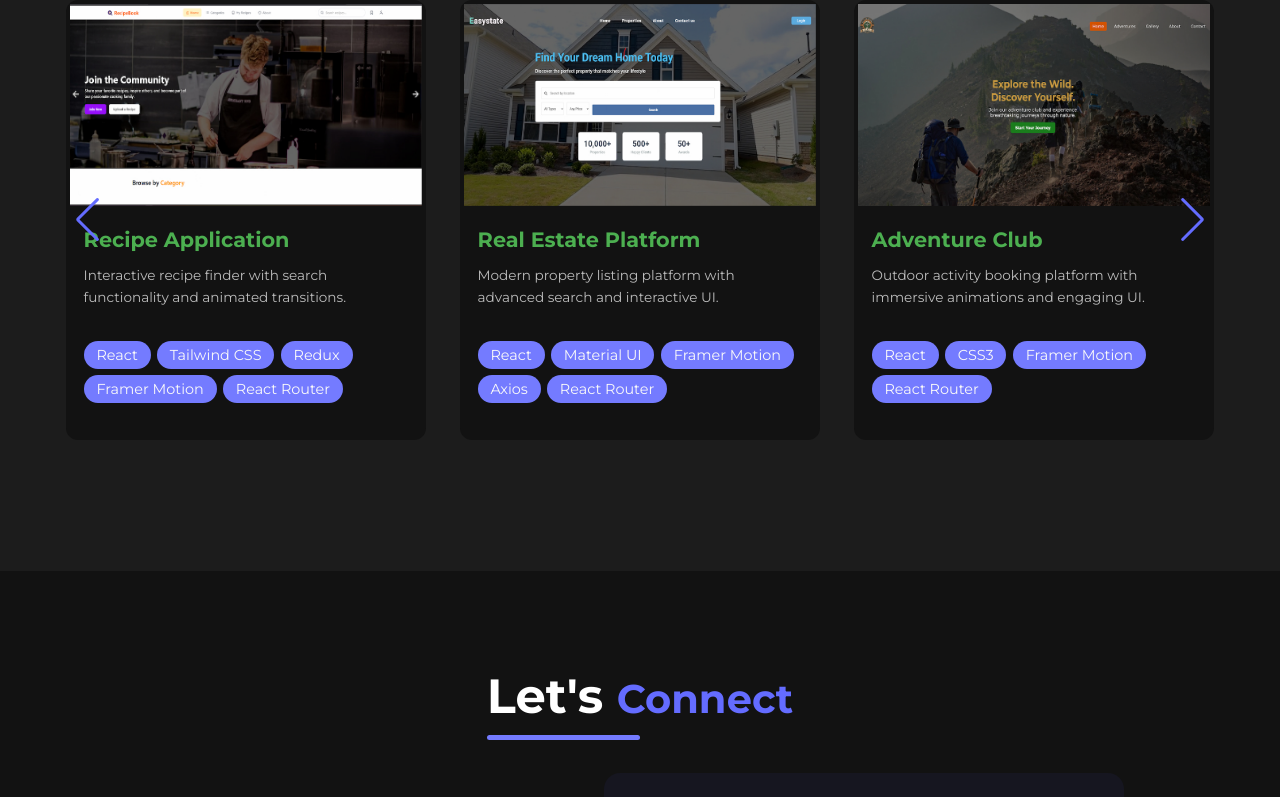
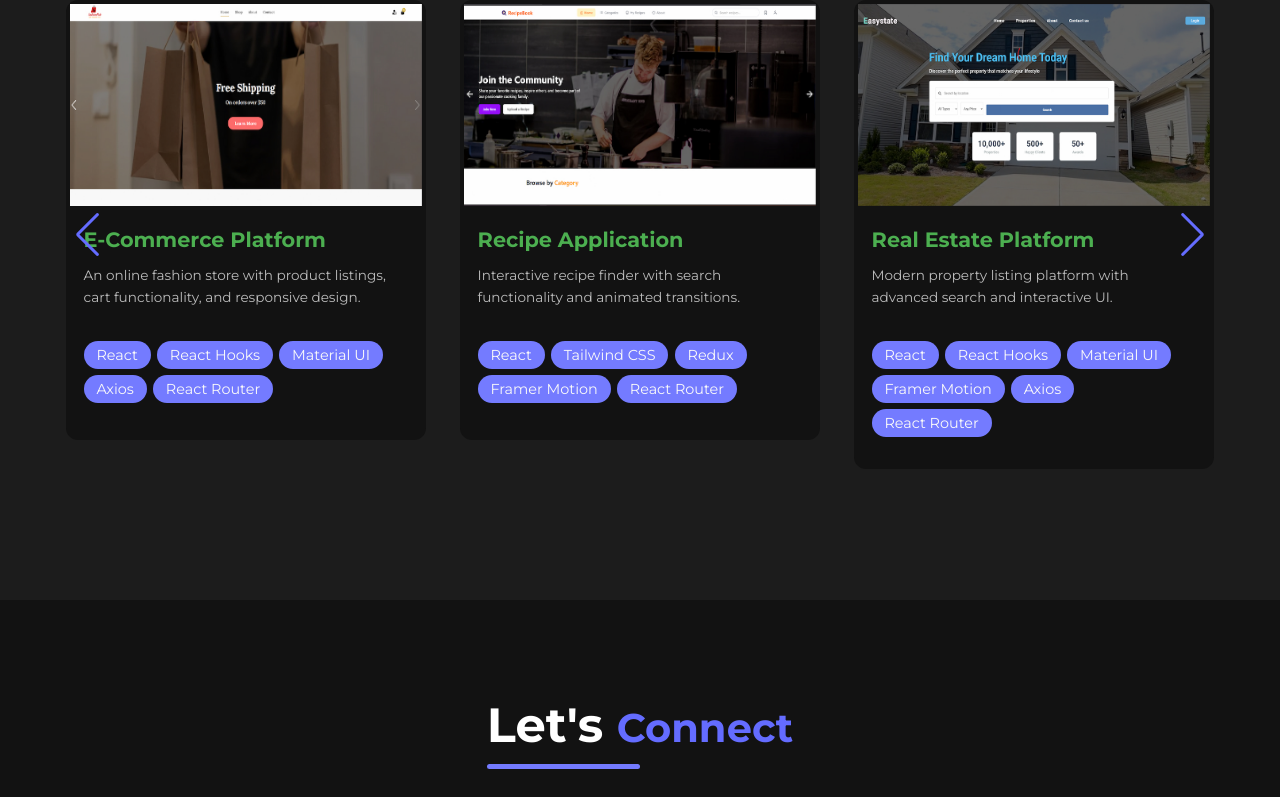
Before and after one commit to oussamaskr/portfolio, a React (Vite) app: page / in a window 1280 px wide. Shown: the part 2814-3611 px from the top of the page. Built offline with nearby package versions, Linux system fonts and the light colour scheme; a web font is replaced by a local one.

Commit message:
Adding Project to Portfolio

```diff
--- a/src/Conponents/MyProjects/MyProjects.jsx
+++ b/src/Conponents/MyProjects/MyProjects.jsx
@@ -15,14 +15,26 @@ import RealEstate from "../../assets/poject images/real-estate.jpg"
 import clinic from "../../assets/poject images/clinic-LandingPage.webp"
 import recipe from "../../assets/poject images/Capture d’écran 2025-05-29 102157.jpg"
 import perfumeStore from "../../assets/poject images/perfume store.jpg"
+import hyundaipage from "../../assets/poject images/Hyundai.webp"
 import "../MyProjects/myprojects.css";
 
 const MyProjects = () => {
 const projects = [
+
+    {
+title: "Hyundai Page",
+description: "A modern and responsive web page showcasing Hyundai vehicles, features for car enthusiasts buyers.",
+
+    tags: ["React", "Tailwind", "Framer Motion","React Router"],
+    github: "#",
+    liveDemo: "https://hyundaidz.netlify.app/",
+    image: hyundaipage,
+
+  },
   {
     title: "E-Commerce Platform",
     description: "An online fashion store with product listings, cart functionality, and responsive design.",
-    tags: ["React", "Redux", "Material UI", "Axios","React Router"],
+    tags: ["React", "React Hooks", "Material UI", "Axios","React Router"],
     github: "#",
     liveDemo: "https://fashion-hub-zhcq.vercel.app/",
     image: ecommerceImage,
@@ -40,7 +52,7 @@ const projects = [
   {
     title: "Real Estate Platform",
     description: "Modern property listing platform with advanced search and interactive UI.",
-    tags: ["React", "Material UI", "Framer Motion", "Axios","React Router"],
+    tags: ["React","React Hooks" , "Material UI", "Framer Motion", "Axios","React Router"],
     github: "#",
     liveDemo: "https://estate-beta-vert.vercel.app/",
     image: RealEstate,
```
Also changed, not shown: src/assets/poject images/Hyundai.webp (added).
